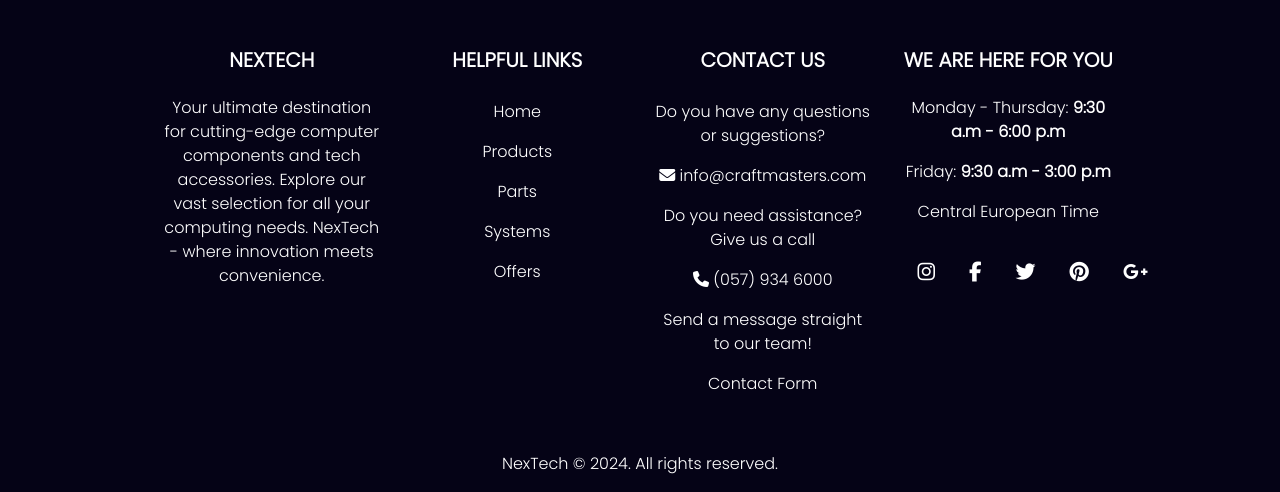
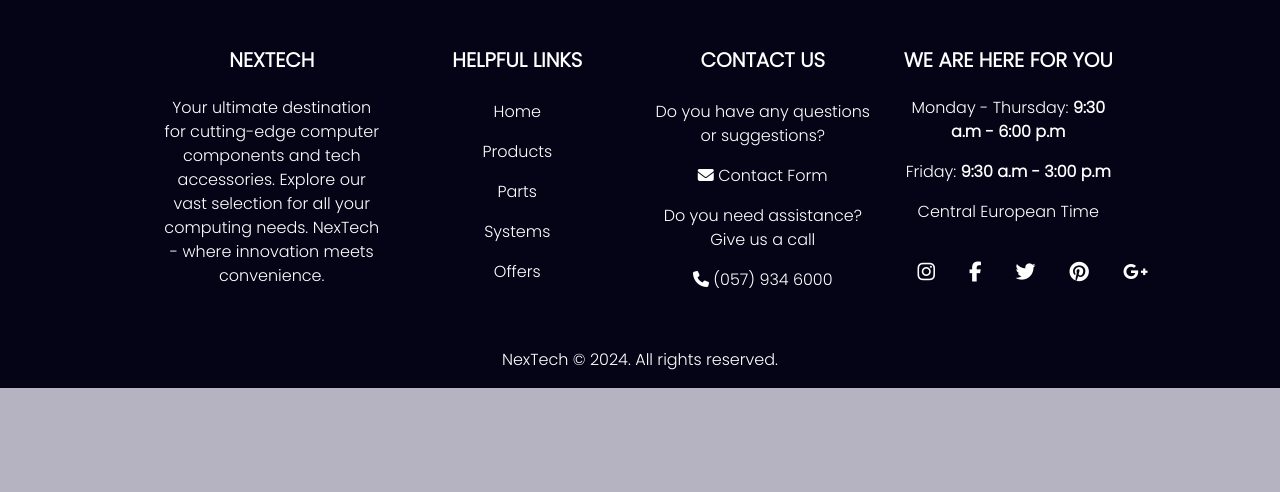
Before and after one commit to MarkD117/NexTech, a Django app: page / in a window 1280 px wide. Shown: the part 800-1292 px from the top of the page. After the commit the page ends 1188 px from the top, so only its background shows below. Run offline with Django 3.2, Linux system fonts and the light colour scheme; some libraries are stand-ins or nearby versions.

Commit message:
move contact for link

```diff
--- a/templates/base.html
+++ b/templates/base.html
@@ -206,17 +206,13 @@
                         <li class="mb-3">
                             <p>Do you have any questions or suggestions?</p>
                             <span class="footer-link"><i class="fas fa-envelope"></i>
-                                info@craftmasters.com</span>
+                              <a href="" class="footer-link">Contact Form</a></span>
                         </li>
                         <li class="mb-3">
                             <p>Do you need assistance? Give us a call</p>
                             <span class="footer-link"><i class="fas fa-phone"></i> (057)
                                 934 6000</span>
                         </li>
-                        <li class="mb-3">
-                          <p>Send a message straight to our team!</p>
-                          <a href="" class="footer-link">Contact Form</a>
-                      </li>
                     </ul>
                 </div>
                 <!-- column 4 -->
```
